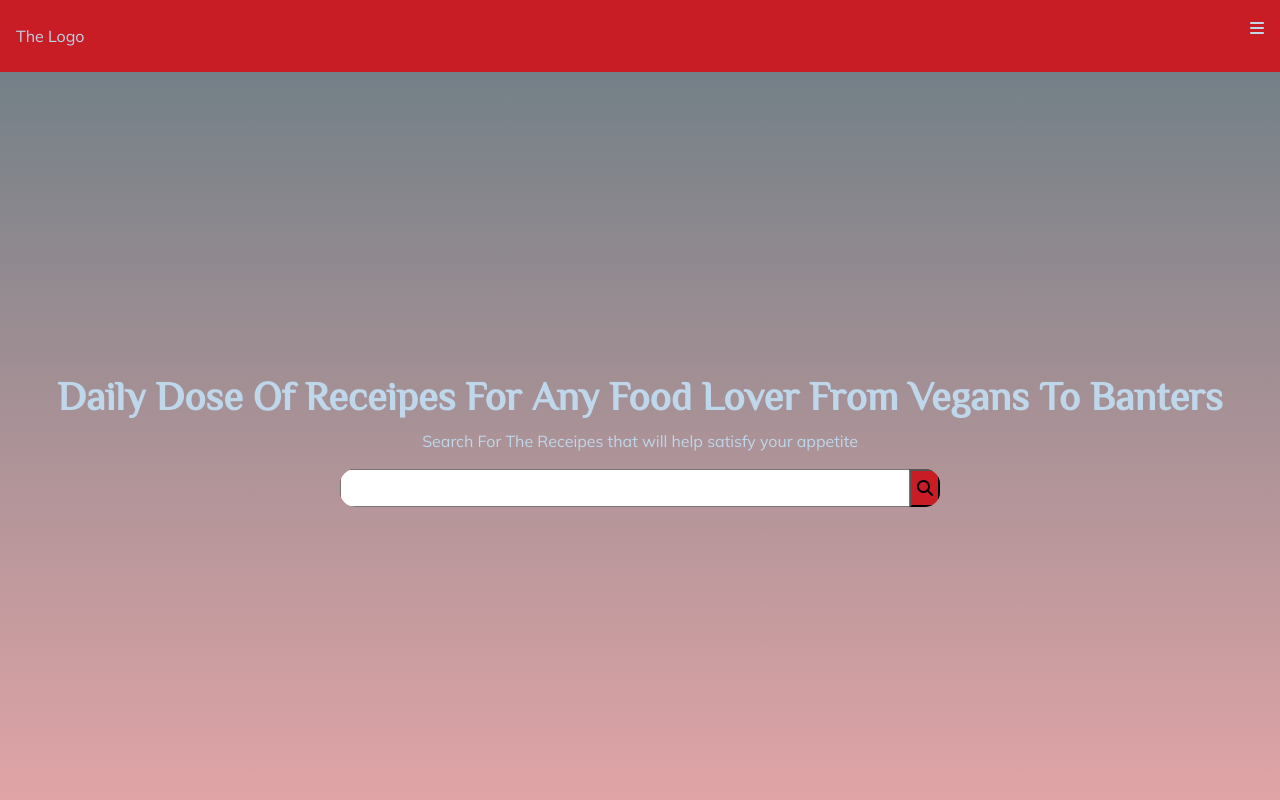
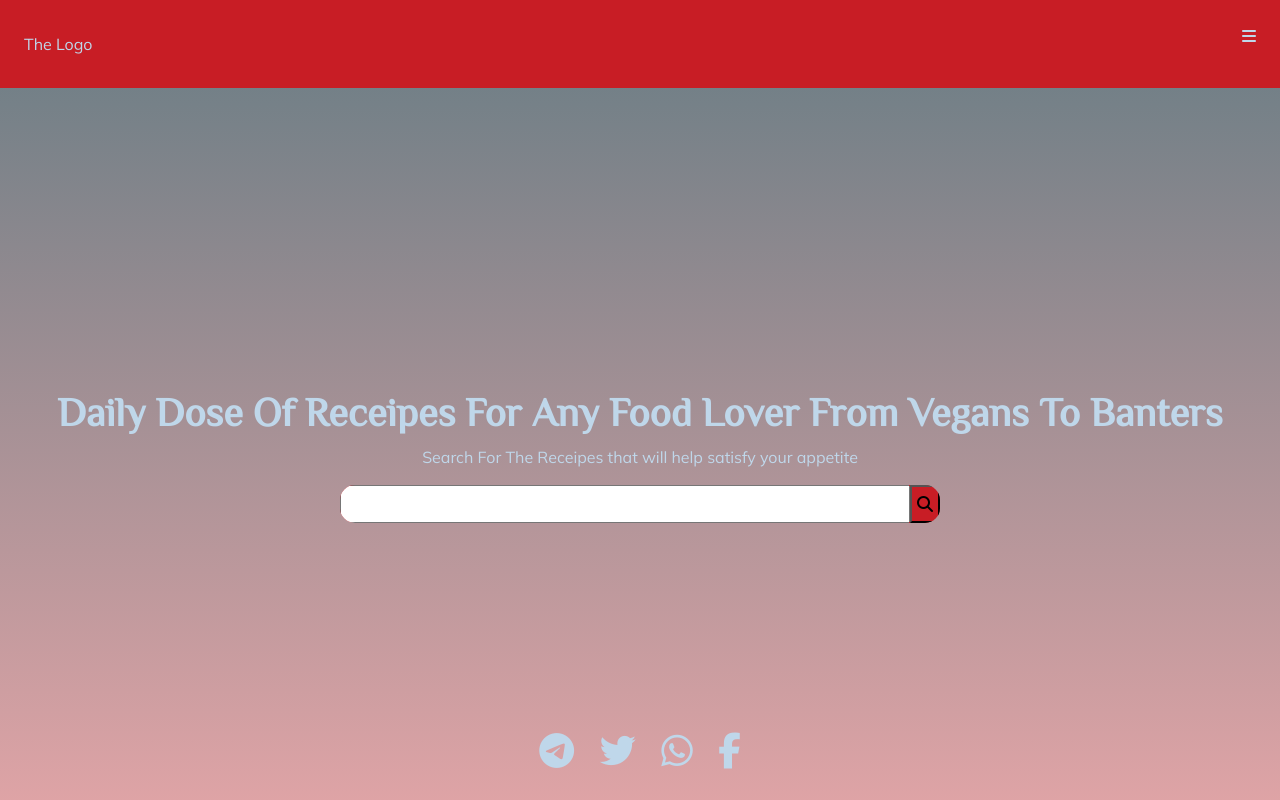
Before and after one commit to mathia-gowb/food-luv-template, a plain HTML site: page index.html in a window 1280 px wide. Shown: the top 800 px of the page. Drawn offline with nearby package versions, Linux system fonts and the light colour scheme.

Commit message:
done with this template

```diff
--- a/css/main.css
+++ b/css/main.css
@@ -22,27 +22,33 @@
 *{
     font-family:var(--primary-font);
 }
+@keyframes example {
+    0%   {
+        transform: scale(0.5);
+    }
 
+  }
+
+.visible{
+   animation: example 1.5s
+}
 body,html{
     padding:0;
     margin:0;
 
 }
 /* general styling */
-body{
-    display:flex;
-    flex-direction:column;
-
+.main{
+    position:relative
 }
 header{
     min-height:8vh;
 }
 nav,footer{
     background-color:var(--main-col-dark);
-    padding:1rem
+    padding:1.5rem
 }
 nav{
-    display:flex;
     align-items:center;
     justify-content: space-between;
 
@@ -71,15 +77,13 @@ main{
 }
 
 ul{
-    padding:0
+    padding:0;
+    margin:0
 }
 li{
     list-style-type: none;
 }
-.front-about{
-    display:flex;
-    flex-direction: column;
-}
+
 img{
     max-width:100%;
     height:auto
@@ -104,17 +108,40 @@ a:hover{
 #copyRight{
     text-align:center
 }
+body,main,nav,.front-overlay,.about-container,.front-about,.searchbox,.main-content-wrapper,.social-icons ul{
+    display:flex;
+}
+body,main,.front-overlay,.about-container,.front-about{
+    flex-direction:column;
+}
 .about-container{
     width:80%;
     margin:auto;
-    display:flex;
-    flex-direction: column;
 }
 /* index page */
 .front-overlay-home{
     height:92vh;
 }
+.social-icons{
+    width:100%;
+    position:absolute;
+    bottom:2%;
+    z-index: 5;
 
+}
+.social-widget-home{
+    padding:1% 2%;
+    font-size:var(--ds-fnt-lv1);
+}
+.social-icons ul{
+    margin:auto;
+    justify-content: center;
+    width:50%
+
+}
+.social-icons a{
+    color:var(--white)
+}
 .front{
     background-image:url("../images/main-bg-portrait.jpg");
     background-position: center;
@@ -126,17 +153,9 @@ a:hover{
     text-align:center;
 }
 
-main{
-    display:flex;
-    flex-direction:column
-
-}
-
 .front-overlay{
     flex:1;
     background:var(--main-gradient);
-    display:flex;
-    flex-direction:column;
     justify-content: center;
 
 }
@@ -150,7 +169,6 @@ main{
     border-radius: 15px;
     overflow: hidden;
     align-self: center;
-    display:flex;
     justify-content: space-between;
     align-items:center;
 }
@@ -340,7 +358,6 @@ input[type="search"]{
 }
 /* Post */
 .main-content-wrapper{
-    display:flex;
     width:90%;
     margin:auto;
     justify-content: space-around;
@@ -408,3 +425,20 @@ input[type="search"]{
      grid-template-columns: 1fr 1fr 1fr;
     }
 }
+/* Scroll bar */
+::-webkit-scrollbar{
+    width:15px
+}
+::-webkit-scrollbar-track{
+    background-color: rgb(29, 29, 29);
+}
+::-Webkit-scrollbar-thumb{
+    background:grey;
+    border-radius:10px;
+
+
+}
+::-Webkit-scrollbar-thumb:hover{
+    background:var(--sec-col-dark);
+
+}
--- a/index.html
+++ b/index.html
@@ -50,6 +50,14 @@
     </div>
 </header>
     <main>
+        <section class="social-icons">
+            <ul>
+                <li class="social-widget-home"><a href="#"><i class="fa fa-telegram" aria-hidden="true"></i></a></li>
+                <li class="social-widget-home"><a href="#"><i class="fa fa-twitter" aria-hidden="true"></i></a></li>
+                <li class="social-widget-home"><a href="#"><i class="fa fa-whatsapp" aria-hidden="true"></i></a></li>
+                <li class="social-widget-home"><a href="#"><i class="fa fa-facebook" aria-hidden="true"></i></a></li>
+            </ul>
+        </section>
         <section class="front-home front">
             <div class="front-overlay front-overlay-home">
                 <h1 class="welcome-heading welcome-text">Daily Dose Of Receipes For Any  Food Lover From Vegans To Banters</h1>
@@ -221,5 +229,6 @@
             </section>
         </section>
         </footer>
+        <script src="./js/main.js"></script>
 </body>
 </html>
--- /dev/null
+++ b/js/main.js
@@ -0,0 +1,15 @@
+const elements=document.querySelectorAll('article');
+const observer = new IntersectionObserver(itemVisible);
+
+
+elements.forEach(el=>observer.observe(el));
+function itemVisible(entries){
+    let targetItems=entries;
+    targetItems.forEach(entry=>{
+        if(entry.isIntersecting){
+            entry.target.classList.add("visible");
+            observer.unobserve(entry.target)
+        }
+    })
+
+}
```
Also changed, not shown: about.html (+1 -0 lines), archive.html (+1 -0 lines), post.html (+1 -0 lines).
